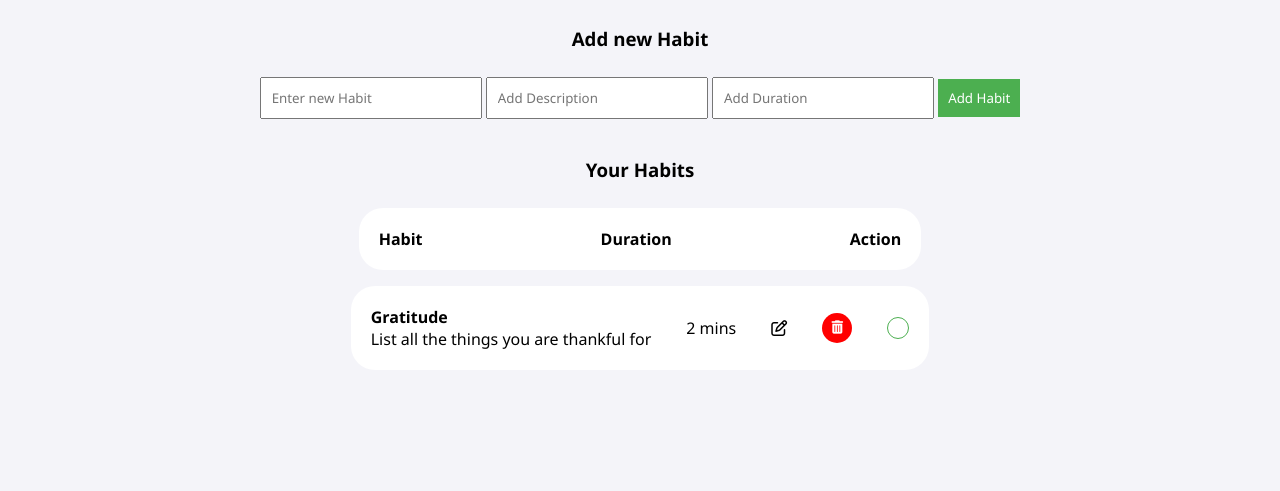
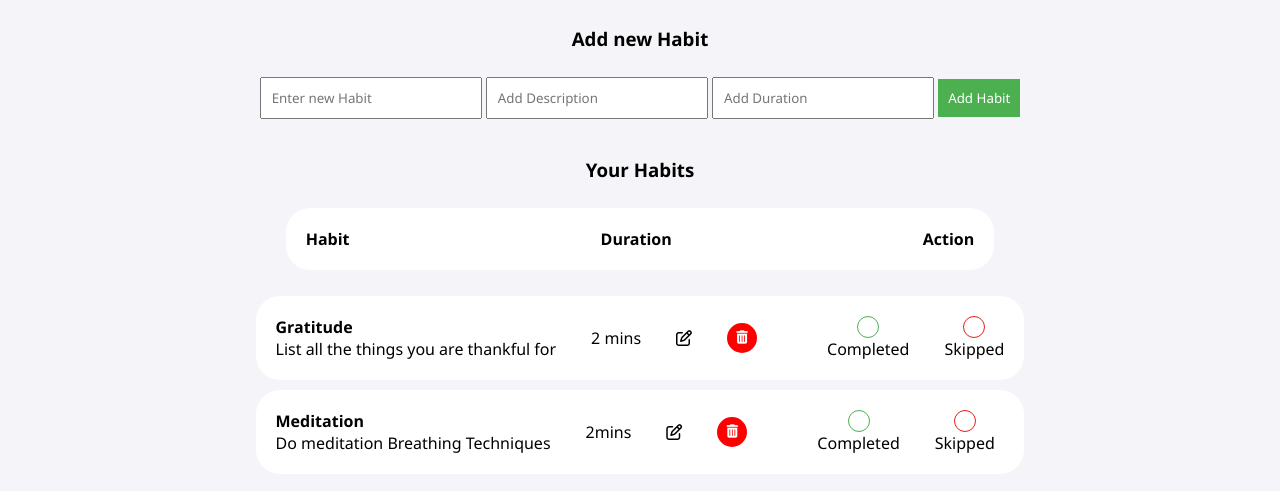
Before and after one commit to dhruvburada/JS-Journey, a plain HTML site: page Habit Tracker/index.html in a window 1280 px wide. Shown: the part 75-566 px from the top of the page. Drawn offline with Linux system fonts and the light colour scheme.

Commit message:
Object Used to fetch Habits

```diff
--- a/Habit Tracker/index.html
+++ b/Habit Tracker/index.html
@@ -69,12 +69,13 @@
             align-items: center;
         }
 
-        #habit1
+        #habit
         {
             display: flex;
             align-items: center;
             margin-left: 20px;
             margin-right: 20px;
+            margin-top: 10px;
             background-color: white;
             padding: 20px;
             border-radius: 1.5rem;
@@ -99,7 +100,7 @@
             cursor: pointer;
         }
 
-        .habit-status
+        .habit-status-completed
         {
             border: solid #4CAF50 1px;
             border-radius: 50%;
@@ -110,10 +111,32 @@
             -webkit-appearance: none;
         }
 
-        .habit-status:checked
+        .habit-status-completed:checked
         {
             background-color: #4CAF50;
         }
+
+
+        .habit-status-skipped
+        {
+            border: solid #e41f1f 1px;
+            border-radius: 50%;
+            height: 1.3em;
+            width: 1.3em;
+            outline: none;
+            appearance: none;
+            -webkit-appearance: none;
+        }
+        .habit-status-skipped:checked
+        {
+            background-color: #e41f1f;
+        }
+
+        .habit-status-completed:checked
+        {
+            background-color: #4CAF50;
+        }
+
 
         .habit-header
         {
@@ -125,12 +148,12 @@
             margin-right: 20px;
             padding: 20px;
             border-radius: 1.5rem;
-            gap: 178px;
+            gap: 251px;
             margin-bottom: 1rem;
         }
     </style>
 </head>
-<body>
+<body onload="loadData()">
     <header>
        <h1>My Habit Tracker</h1>
     </header>
@@ -157,7 +180,8 @@
                 <h4>Action</h4>
             </div>
 
-            <div id="habit1">
+            <div class="habit-container">
+            <div id="habit">
                 <div>
                     <h4>Gratitude</h4>
                     <p>List all the things you are thankful for</p>
@@ -170,8 +194,18 @@
                 </div>
 
                 <button class="secondary-button"><i class="fa fa-trash"></i></button>
+                <span class="listofhabits"></span>
+                <div style="display: flex;flex-direction:column; align-items: center;">
+                    <input type="checkbox" class="habit-status-completed" id="habit-status-completed-1">
+                    <p>Completed</p>
+                </div>
+                <div style="display: flex;flex-direction:column; align-items: center;">
+                    <input type="checkbox" class="habit-status-skipped" id="habit-status-skipped">
+                    <p>Skipped</p>
+                </div>
 
-                <input type="checkbox" class="habit-status" id="habit-status-1">
+            </div>
+
 
 
             </div>
@@ -180,7 +214,47 @@
     </main>
 
 
+<script>
 
+    function loadData()
+    {
+        const habitsContainer = document.getElementsByClassName("habit-container")[0];
+    let habits = [{"name" : "Gratitude","duration":"2 mins","description":"List down the things you are grateful for","status":"Pending"},{"name" : "Meditation","duration":"2mins","description":"Do meditation Breathing Techniques","status":"Pending"}];
+
+    const habitDiv = document.createElement("div");
+    habits.forEach(element => {
+        habitDiv.id = "habit";
+
+        habitDiv.innerHTML =
+            `<div>
+                <h4>${element.name}</h4>
+                <p>${element.description}</p>
+            </div>
+            <div>
+                <p>${element.duration}</p>
+            </div>
+            <div>
+                <i class="fa fa-edit"></i>
+            </div>
+            <button class="secondary-button"><i class="fa fa-trash"></i></button>
+            <span class="listofhabits"></span>
+            <div style="display: flex;flex-direction:column; align-items: center;">
+                <input type="checkbox" class="habit-status-completed" id="habit-status-completed-${habits.indexOf(element)}">
+                <p>Completed</p>
+            </div>
+            <div style="display: flex;flex-direction:column; align-items: center;">
+                <input type="checkbox" class="habit-status-skipped" id="habit-status-skipped-${habits.indexOf(element)}">
+                <p>Skipped</p>
+            </div>`
+
+        });
+        habitsContainer.appendChild(habitDiv);
+
+
+
+    }
+
+</script>
 
 </body>
 </html>
```
